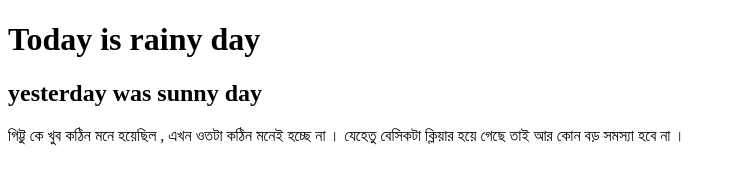
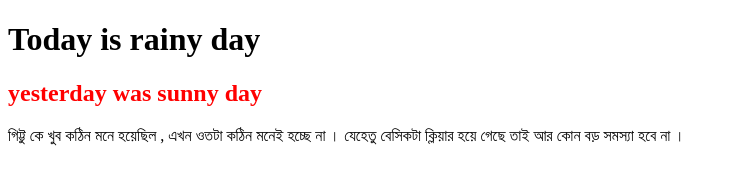
Before and after one commit to shaonkislo2/my-1stpractice-repo, a plain HTML site: page index.html in a window 1280 px wide. Shown: the whole page, without its empty margins (0-737 px from the left). Drawn offline with Linux system fonts and the light colour scheme.

Commit message:
color red

```diff
--- a/index.html
+++ b/index.html
@@ -5,6 +5,7 @@
   <meta http-equiv="X-UA-Compatible" content="IE=edge">
   <meta name="viewport" content="width=device-width, initial-scale=1.0">
   <title>my first practice github</title>
+  <link rel="stylesheet" href="style.css">
 </head>
 <body>
   <h1>Today is rainy day </h1>
--- /dev/null
+++ b/style.css
@@ -0,0 +1,3 @@
+h2{
+  color: red;
+}
```
